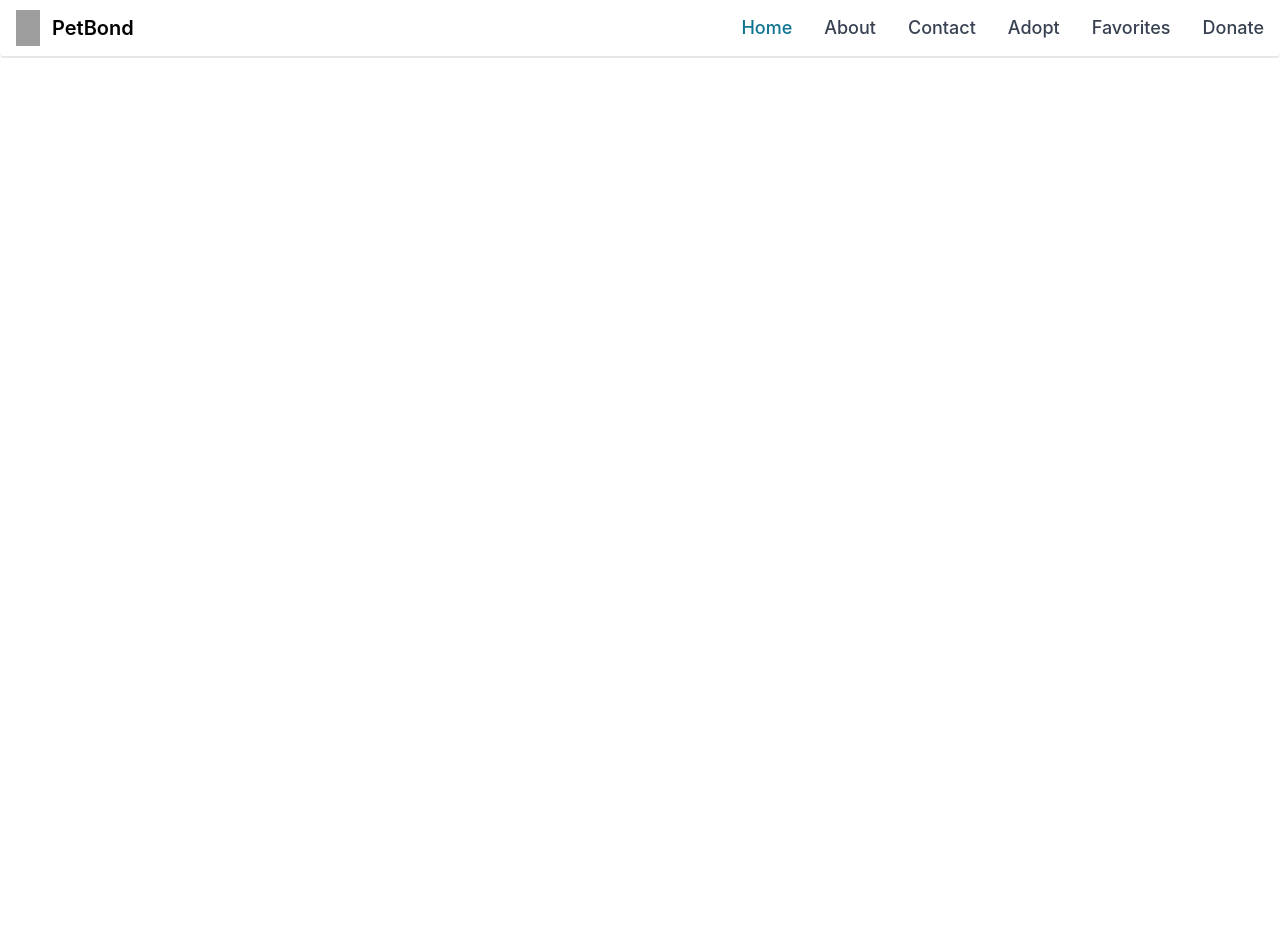
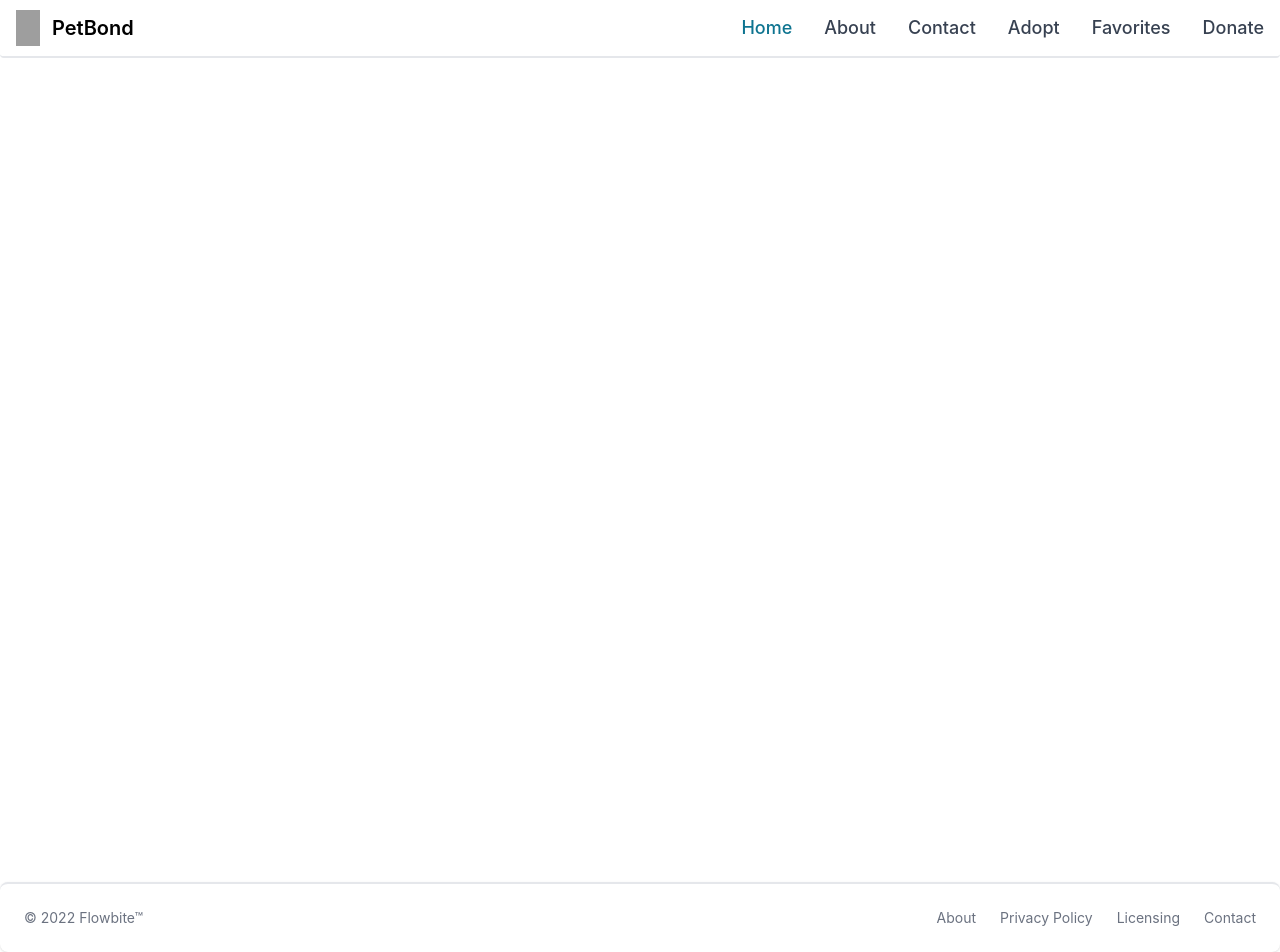
Before and after one commit to badkamyk/pet-bond, a Next.js app: page / in a window 1280 px wide. Before the commit the page ends 800 px from the top, so only its background shows below. Built offline with nearby package versions, Linux system fonts and the light colour scheme; grey boxes are pictures that could not be loaded.

Commit message:
feat: footer component

```diff
--- a/app/layout.tsx
+++ b/app/layout.tsx
@@ -1,6 +1,7 @@
 'use client'
 import './globals.css'
 import Navbar from "../components/Navbar";
+import Footer from "../components/Footer";
 
 export default function RootLayout({
   children,
@@ -13,6 +14,7 @@ export default function RootLayout({
       <body>
       <Navbar />
       {children}
+      <Footer />
       </body>
     </html>
   )
--- a/app/page.tsx
+++ b/app/page.tsx
@@ -5,7 +5,7 @@ import Navbar from "../components/Navbar";
 
 export default function Home() {
   return (
-    <div>
+    <div className="min-h-screen">
     </div>
   )
 }
--- /dev/null
+++ b/components/Footer.tsx
@@ -0,0 +1,27 @@
+import {Footer} from "flowbite-react"
+
+export default function FooterComponent() {
+  return (
+      <Footer container={true} className="border-t-2">
+          <Footer.Copyright
+              href="#"
+              by="Flowbite™"
+              year={2022}
+          />
+          <Footer.LinkGroup>
+              <Footer.Link href="#">
+                  About
+              </Footer.Link>
+              <Footer.Link href="#">
+                  Privacy Policy
+              </Footer.Link>
+              <Footer.Link href="#">
+                  Licensing
+              </Footer.Link>
+              <Footer.Link href="#">
+                  Contact
+              </Footer.Link>
+          </Footer.LinkGroup>
+      </Footer>
+  );
+}
```
